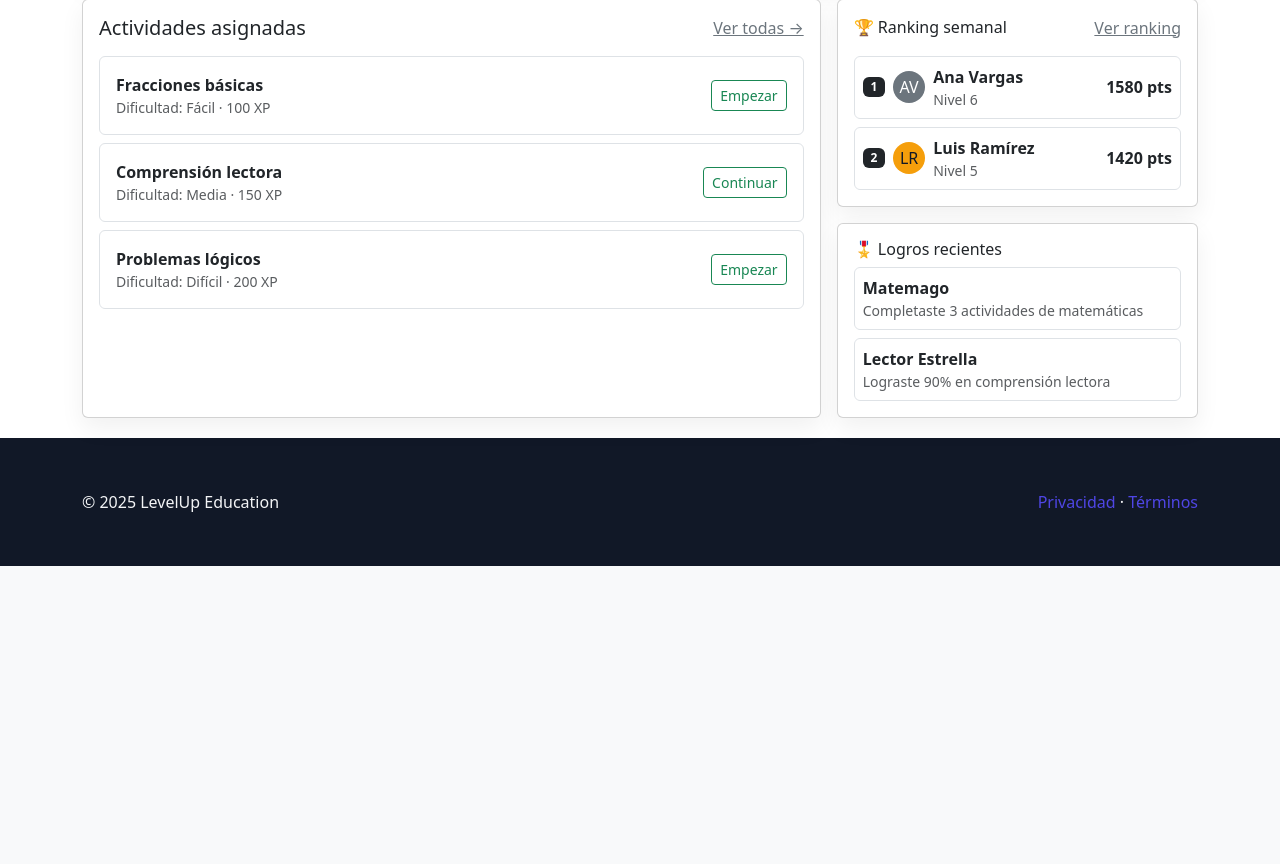
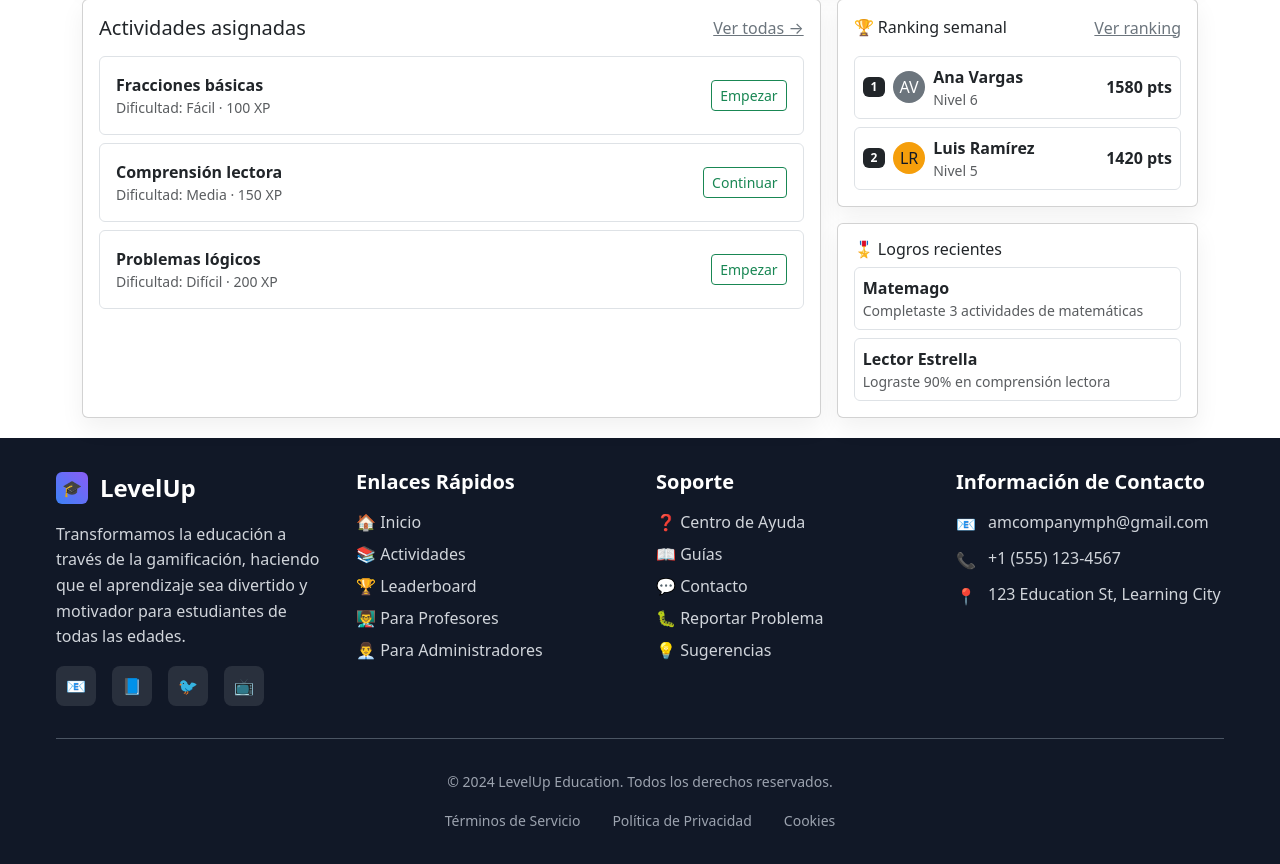
Before and after one commit to aleejandra2/Proyecto_Capstone, a Django app: page / in a window 1280 px wide. Shown: the part 502-1366 px from the top of the page. Before the commit the page ends 1068 px from the top, so only its background shows below. Run offline with Django 5.2, Linux system fonts and the light colour scheme; a user stored in the database is signed in.

Commit message:
Cambios en pagina principal
Se añadio nueva carpeta "Partials" con navbar y footer dentro

```diff
--- a/LevelUp/templates/LevelUp/base.html
+++ b/LevelUp/templates/LevelUp/base.html
@@ -1,142 +1,35 @@
 {% load static %}
 <!DOCTYPE html>
 <html lang="es">
-
 <head>
   <meta charset="UTF-8" />
   <meta name="viewport" content="width=device-width, initial-scale=1.0" />
   <title>{% block title %}LevelUp - Plataforma Educativa{% endblock %}</title>
 
   <link rel="icon" type="image/x-icon" href="{% static 'LevelUp/images/logo.png' %}">
-  <!-- Estilos de tu proyecto -->
   <link rel="stylesheet" href="{% static 'LevelUp/css/style.css' %}">
   <link rel="stylesheet" href="{% static 'LevelUp/css/navbar.css' %}">
   <link rel="stylesheet" href="{% static 'LevelUp/css/footer.css' %}">
-  <!-- NUEVO: estilos globales (saca todo el CSS inline que había en base) -->
   <link rel="stylesheet" href="{% static 'LevelUp/css/global.css' %}">
   {% block extra_head %}
-  <link href="https://cdn.jsdelivr.net/npm/bootstrap@5.3.3/dist/css/bootstrap.min.css" rel="stylesheet">
+    <link href="https://cdn.jsdelivr.net/npm/bootstrap@5.3.3/dist/css/bootstrap.min.css" rel="stylesheet">
   {% endblock %}
 </head>
+<body>
 
-<body>
   {% block navbar %}
-  <!-- Navbar -->
-  <nav class="navbar navbar-expand-lg bg-body-tertiary">
-    <div class="container">
-      <div class="d-none d-lg-flex align-items-center gap-3 mx-auto order-0">
-        <a class="navbar-brand d-flex align-items-center" href="{% url 'home' %}">
-          <img src="{% static 'LevelUp/images/logo.jpg' %}" width="32" height="32"
-            class="d-inline-block align-text-top me-2" style="object-fit:contain;">
-          <span>LevelUp</span>
-        </a>
-        <a class="nav-link px-2 {% if request.resolver_match.url_name == 'actividades' %}active{% endif %}"
-          href="{% url 'actividades' %}">Actividades</a>
-        <a class="nav-link px-2 {% if request.resolver_match.url_name == 'ranking' %}active{% endif %}"
-          href="{% url 'ranking' %}">Ranking</a>
-      </div>
+    {% include "LevelUp/partials/navbar.html" %}
+  {% endblock %}
+  {% block subnav %}{% endblock %}
 
-      <button class="navbar-toggler order-1" type="button" data-bs-toggle="collapse" data-bs-target="#navbarMain"
-        aria-controls="navbarMain" aria-expanded="false" aria-label="Toggle navigation">
-        <span class="navbar-toggler-icon"></span>
-      </button>
+  {% block content %}{% endblock %}
 
-      {# Menú colapsable (móvil + resto de items) #}
-      <div class="collapse navbar-collapse order-2" id="navbarMain">
-        {% with current=request.resolver_match.url_name %}
-
-        <ul class="navbar-nav me-auto mb-2 mb-lg-0">
-          {# Duplicamos tabs para móvil (no se ven en desktop) #}
-          <li class="nav-item d-lg-none">
-            <a class="nav-link {% if current == 'actividades' %}active{% endif %}"
-              href="{% url 'actividades' %}">Actividades</a>
-          </li>
-          <li class="nav-item d-lg-none">
-            <a class="nav-link {% if current == 'ranking' %}active{% endif %}" href="{% url 'ranking' %}">Ranking</a>
-          </li>
-        </ul>
-
-        {# Menú de usuario tipo Facebook (avatar dropdown) #}
-        <ul class="navbar-nav ms-auto mb-2 mb-lg-0">
-          {% if user.is_authenticated %}
-          {% with display_name=user.apodo|default:user.get_full_name|default:user.username %}
-          <li class="nav-item dropdown">
-            <a class="nav-link dropdown-toggle p-0 d-flex align-items-center" href="#" id="userMenu" role="button"
-              data-bs-toggle="dropdown" aria-expanded="false">
-              <span class="avatar avatar-sm">
-                {% if user.avatar_url %}
-                <img src="{{ user.avatar_url }}" alt="Avatar">
-                {% else %}
-                <span class="avatar-initial">{{ display_name|slice:":1"|upper }}</span>
-                {% endif %}
-              </span>
-            </a>
-            <ul class="dropdown-menu dropdown-menu-end shadow" aria-labelledby="userMenu" style="min-width:240px;">
-              <li class="px-3 py-2">
-                <div class="d-flex align-items-center">
-                  <span class="avatar me-2">
-                    {% if user.avatar_url %}
-                    <img src="{{ user.avatar_url }}" alt="Avatar">
-                    {% else %}
-                    <span class="avatar-initial">{{ display_name|slice:":1"|upper }}</span>
-                    {% endif %}
-                  </span>
-                  <div class="small">
-                    <div class="fw-semibold">{{ display_name }}</div>
-                    <div class="text-muted">{{ user.email }}</div>
-                  </div>
-                </div>
-              </li>
-              <li>
-                <hr class="dropdown-divider">
-              </li>
-              <li><a class="dropdown-item" href="{% url 'perfil' %}">Perfil</a></li>
-              <li><a class="dropdown-item" href="{% url 'perfil_editar' %}">Configuración</a></li>
-              <li><a class="dropdown-item text-danger" href="{% url 'logout' %}">Cerrar sesión</a></li>
-            </ul>
-          </li>
-          {% endwith %}
-          {% else %}
-          <li class="nav-item me-2">
-            <a class="btn btn-outline-primary" href="{% url 'login' %}">Iniciar sesión</a>
-          </li>
-          <li class="nav-item">
-            <a class="btn btn-primary" href="{% url 'register' %}">Registrarme</a>
-          </li>
-          {% endif %}
-        </ul>
-        {% endwith %}
-      </div>
-    </div>
-  </nav>
-
+  {% block footer %}
+    {% include "LevelUp/partials/footer.html" %}
   {% endblock %}
 
-  <!-- Mensajes -->
-  <div class="messages">
-    {% if messages %}
-    {% for message in messages %}
-    <div class="msg {{ message.tags }}">{{ message }}</div>
-    {% endfor %}
-    {% endif %}
-  </div>
-
-  <!-- Contenido -->
-  {% block content %}{% endblock %}
-  {% block footer %}
-  <!-- Footer -->
-  <footer class="footer footer-base">
-    <div class="container" style="display:flex; justify-content:space-between; gap:1rem; flex-wrap:wrap;">
-      <div>© 2025 LevelUp Education</div>
-      <div><a class="link" href="#">Privacidad</a> · <a class="link" href="#">Términos</a></div>
-    </div>
-  </footer>
-  {% endblock %}
-
-
   {% block extra_js %}
-  <script src="https://cdn.jsdelivr.net/npm/bootstrap@5.3.3/dist/js/bootstrap.bundle.min.js"></script>
+    <script src="https://cdn.jsdelivr.net/npm/bootstrap@5.3.3/dist/js/bootstrap.bundle.min.js"></script>
   {% endblock %}
 </body>
-
 </html>
--- /dev/null
+++ b/LevelUp/templates/LevelUp/partials/footer.html
@@ -0,0 +1,80 @@
+<footer class="footer footer-base">
+        <div class="footer-container">
+            <div class="footer-content">
+                <!-- About Section -->
+                <div class="footer-section">
+                    <div class="footer-logo">
+                        <div class="footer-logo-icon">🎓</div>
+                        <span class="footer-logo-text">LevelUp</span>
+                    </div>
+                    <p>Transformamos la educación a través de la gamificación, haciendo que el aprendizaje sea divertido y motivador para estudiantes de todas las edades.</p>
+                    <div class="footer-social">
+                        <a href="#" class="footer-social-link">📧</a>
+                        <a href="#" class="footer-social-link">📘</a>
+                        <a href="#" class="footer-social-link">🐦</a>
+                        <a href="#" class="footer-social-link">📺</a>
+                    </div>
+                </div>
+
+                <!-- Quick Links -->
+                <div class="footer-section">
+                    <h3>Enlaces Rápidos</h3>
+                    <ul class="footer-links">
+                        <li><a href="#" class="footer-link">🏠 Inicio</a></li>
+                        <li><a href="#" class="footer-link">📚 Actividades</a></li>
+                        <li><a href="#" class="footer-link">🏆 Leaderboard</a></li>
+                        <li><a href="#" class="footer-link">👨‍🏫 Para Profesores</a></li>
+                        <li><a href="#" class="footer-link">👨‍💼 Para Administradores</a></li>
+                    </ul>
+                </div>
+
+                <!-- Support -->
+                <div class="footer-section">
+                    <h3>Soporte</h3>
+                    <ul class="footer-links">
+                        <li><a href="#" class="footer-link">❓ Centro de Ayuda</a></li>
+                        <li><a href="#" class="footer-link">📖 Guías</a></li>
+                        <li><a href="#" class="footer-link">💬 Contacto</a></li>
+                        <li><a href="#" class="footer-link">🐛 Reportar Problema</a></li>
+                        <li><a href="#" class="footer-link">💡 Sugerencias</a></li>
+                    </ul>
+                </div>
+
+                <!-- Contact Info -->
+                <div class="footer-section">
+                    <h3>Información de Contacto</h3>
+                    <div class="footer-contact-info">
+                        <div class="footer-contact-item">
+                            <span class="footer-contact-icon">📧</span>
+                            <span>amcompanymph@gmail.com</span>
+                        </div>
+                        <div class="footer-contact-item">
+                            <span class="footer-contact-icon">📞</span>
+                            <span>+1 (555) 123-4567</span>
+                        </div>
+                        <div class="footer-contact-item">
+                            <span class="footer-contact-icon">📍</span>
+                            <span>123 Education St, Learning City</span>
+                        </div>
+                    </div>
+                </div>
+            </div>
+
+            <!-- Footer Bottom -->
+            <div class="footer-bottom">
+                <div class="footer-bottom-content">
+                    <div class="footer-copyright">
+                        © 2024 LevelUp Education. Todos los derechos reservados.
+                    </div>
+                    <ul class="footer-legal-links">
+                        <li><a href="#" class="footer-legal-link">Términos de Servicio</a></li>
+                        <li><a href="#" class="footer-legal-link">Política de Privacidad</a></li>
+                        <li><a href="#" class="footer-legal-link">Cookies</a></li>
+                    </ul>
+                </div>
+            </div>
+        </div>
+
+        <!-- Scroll to Top Button -->
+        <button class="footer-scroll-top" id="scroll-top-btn">↑</button>
+</footer>
--- /dev/null
+++ b/LevelUp/templates/LevelUp/partials/navbar.html
@@ -0,0 +1,85 @@
+{% load static %}
+<nav class="navbar navbar-expand-lg bg-body-tertiary">
+  <div class="container">
+    <div class="d-none d-lg-flex align-items-center gap-3 mx-auto order-0">
+      <a class="navbar-brand d-flex align-items-center" href="{% url 'home' %}">
+        <img src="{% static 'LevelUp/images/logo.jpg' %}" width="32" height="32"
+             class="d-inline-block align-text-top me-2" style="object-fit:contain;">
+        <span>LevelUp</span>
+      </a>
+      <a class="nav-link px-2 {% if request.resolver_match.url_name == 'actividades' %}active{% endif %}"
+         href="{% url 'actividades' %}">Actividades</a>
+      <a class="nav-link px-2 {% if request.resolver_match.url_name == 'ranking' %}active{% endif %}"
+         href="{% url 'ranking' %}">Ranking</a>
+    </div>
+
+    <button class="navbar-toggler order-1" type="button" data-bs-toggle="collapse" data-bs-target="#navbarMain"
+            aria-controls="navbarMain" aria-expanded="false" aria-label="Toggle navigation">
+      <span class="navbar-toggler-icon"></span>
+    </button>
+
+    {# Menú colapsable (móvil + resto de items) #}
+    <div class="collapse navbar-collapse order-2" id="navbarMain">
+      {% with current=request.resolver_match.url_name %}
+
+      <ul class="navbar-nav me-auto mb-2 mb-lg-0">
+        {# Duplicamos tabs para móvil (no se ven en desktop) #}
+        <li class="nav-item d-lg-none">
+          <a class="nav-link {% if current == 'actividades' %}active{% endif %}" href="{% url 'actividades' %}">Actividades</a>
+        </li>
+        <li class="nav-item d-lg-none">
+          <a class="nav-link {% if current == 'ranking' %}active{% endif %}" href="{% url 'ranking' %}">Ranking</a>
+        </li>
+      </ul>
+
+      <ul class="navbar-nav ms-auto mb-2 mb-lg-0">
+        {% if user.is_authenticated %}
+          {% with display_name=user.apodo|default:user.get_full_name|default:user.username %}
+          <li class="nav-item dropdown">
+            <a class="nav-link dropdown-toggle p-0 d-flex align-items-center" href="#" id="userMenu" role="button"
+               data-bs-toggle="dropdown" aria-expanded="false">
+              <span class="avatar avatar-sm">
+                {% if user.avatar_url %}
+                  <img src="{{ user.avatar_url }}" alt="Avatar">
+                {% else %}
+                  <span class="avatar-initial">{{ display_name|slice:":1"|upper }}</span>
+                {% endif %}
+              </span>
+            </a>
+            <ul class="dropdown-menu dropdown-menu-end shadow" aria-labelledby="userMenu" style="min-width:240px;">
+              <li class="px-3 py-2">
+                <div class="d-flex align-items-center">
+                  <span class="avatar me-2">
+                    {% if user.avatar_url %}
+                      <img src="{{ user.avatar_url }}" alt="Avatar">
+                    {% else %}
+                      <span class="avatar-initial">{{ display_name|slice:":1"|upper }}</span>
+                    {% endif %}
+                  </span>
+                  <div class="small">
+                    <div class="fw-semibold">{{ display_name }}</div>
+                    <div class="text-muted">{{ user.email }}</div>
+                  </div>
+                </div>
+              </li>
+              <li><hr class="dropdown-divider"></li>
+              <li><a class="dropdown-item" href="{% url 'perfil' %}">Perfil</a></li>
+              <li><a class="dropdown-item" href="{% url 'perfil_editar' %}">Configuración</a></li>
+              <li><a class="dropdown-item text-danger" href="{% url 'logout' %}">Cerrar sesión</a></li>
+            </ul>
+          </li>
+          {% endwith %}
+        {% else %}
+          <li class="nav-item me-2">
+            <a class="btn btn-outline-primary" href="{% url 'login' %}">Iniciar sesión</a>
+          </li>
+          <li class="nav-item">
+            <a class="btn btn-primary" href="{% url 'register' %}">Registrarme</a>
+          </li>
+        {% endif %}
+      </ul>
+
+      {% endwith %}
+    </div>
+  </div>
+</nav>
--- a/LevelUp/views.py
+++ b/LevelUp/views.py
@@ -23,7 +23,6 @@ from .models import (
 # Helpers de rol
 # -------------------------------------------------------------------
 def es_docente(user) -> bool:
-    # En tu proyecto request.user es Usuario (custom) y tiene 'rol'
     return getattr(user, "rol", None) == Usuario.Rol.DOCENTE
 
 def es_estudiante(user) -> bool:
@@ -31,10 +30,8 @@ def es_estudiante(user) -> bool:
 
 
 # -------------------------------------------------------------------
-# Home
+# Login y Registro
 # -------------------------------------------------------------------
-def home(request):
-    return render(request, 'LevelUp/index.html')
 
 @login_required
 def actividades_view(request):
@@ -542,7 +539,6 @@ def actividad_resolver(request, pk):
         "submission": sub
     })
 
-# views.py
 from django.contrib.auth.decorators import login_required
 from django.shortcuts import render
 from LevelUp.models import Matricula, GrupoRefuerzoNivelAlumno, GrupoRefuerzoNivel
```
Also changed, not shown: LevelUp/templates/LevelUp/cursos.html (deleted), LevelUp/templates/LevelUp/portal/estudiante.html (indentation only), db.sqlite3, 1 other file.
